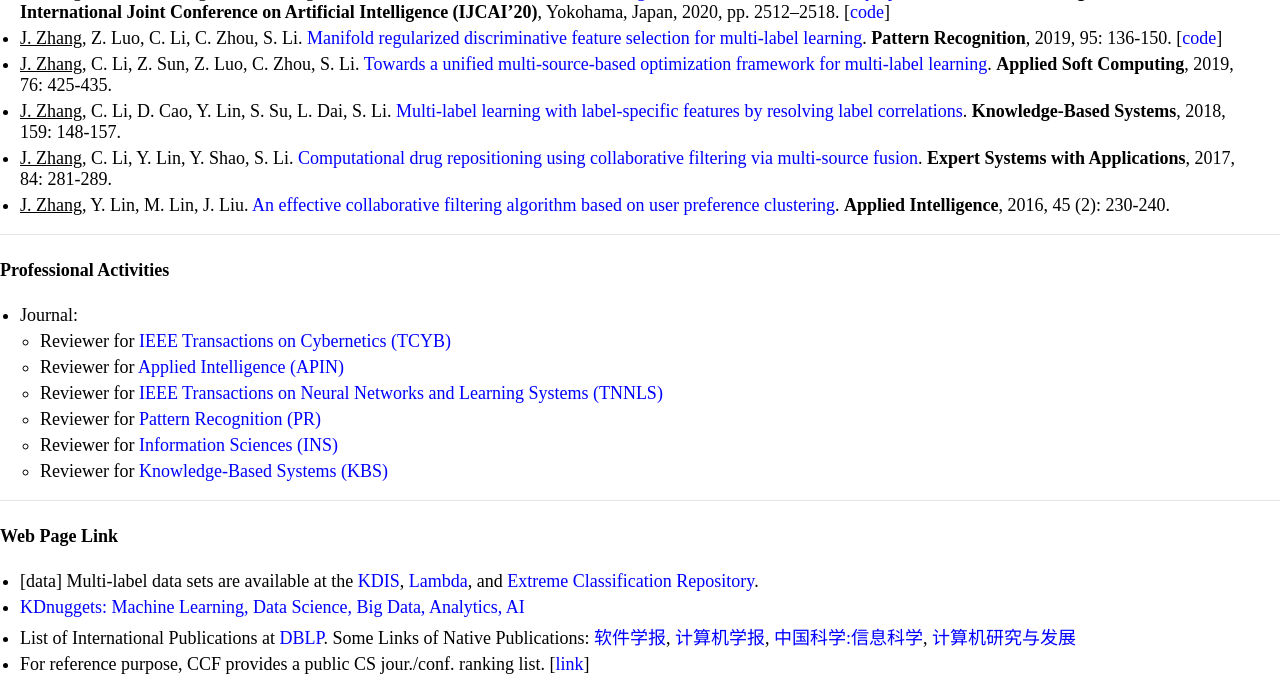
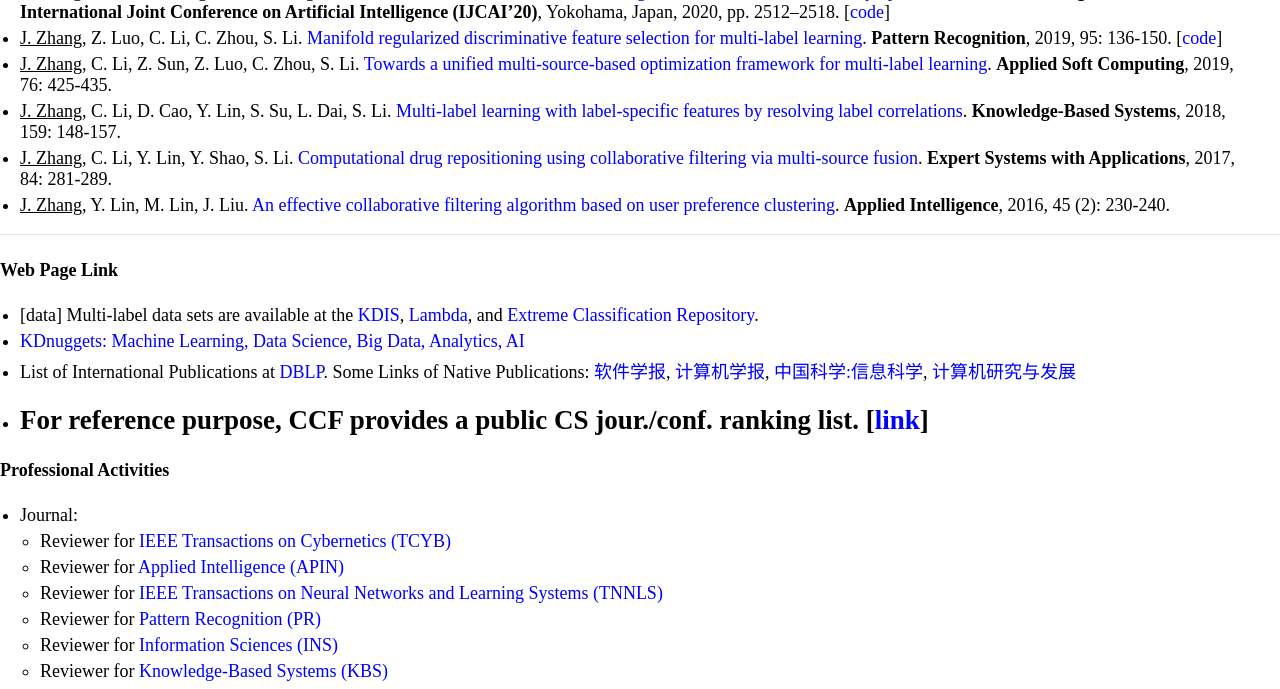
Before and after one commit to jiazhang-ml/jiazhang-ml.github.io, a Jekyll site: the page built from index.md, in a window 1280 px wide and 900 px high, scrolled down 584 px, cut to the strip 0-689 px from the top of the window. Built offline with Jekyll 4.4.1, drawn with Linux system fonts in a browser that asks for light colours; part of the change alters nothing that is shown.

```diff
--- a/index.md
+++ b/index.md
@@ -33,6 +33,13 @@ I am broadly interested in machine learning, data mining, and artificial intelli
 
 ---
 
+#### Web Page Link
+* [data] Multi-label data sets are available at the [KDIS](http://www.uco.es/kdis/mllresources/), [Lambda](http://www.lamda.nju.edu.cn/files/MDDM-expdata.rar), and [Extreme Classification Repository](http://manikvarma.org/downloads/XC/XMLRepository.html).
+* [KDnuggets: Machine Learning, Data Science, Big Data, Analytics, AI](https://www.kdnuggets.com/)
+* List of International Publications at [DBLP](https://dblp.uni-trier.de/db/). Some Links of Native Publications: [软件学报](http://navi.cnki.net/knavi/JournalDetail?pcode=CJFD&pykm=RJXB), [计算机学报](http://navi.cnki.net/knavi/JournalDetail?pcode=CJFD&pykm=JSJX), [中国科学:信息科学](http://navi.cnki.net/knavi/JournalDetail?pcode=CJFD&pykm=PZKX), [计算机研究与发展](http://navi.cnki.net/knavi/JournalDetail?pcode=CJFD&pykm=JFYZ)
+* For reference purpose, CCF provides a public CS jour./conf. ranking list. [[link](https://www.ccf.org.cn/Academic_Evaluation/By_category/)]
+---
+
 #### Professional Activities
 * Journal:
     * Reviewer for [IEEE Transactions on Cybernetics (TCYB)](https://mc.manuscriptcentral.com/cyb-ieee)
@@ -41,11 +48,3 @@ I am broadly interested in machine learning, data mining, and artificial intelli
     * Reviewer for [Pattern Recognition (PR)](https://www.journals.elsevier.com/pattern-recognition/)
     * Reviewer for [Information Sciences (INS)](https://www.journals.elsevier.com/information-sciences)
     * Reviewer for [Knowledge-Based Systems (KBS)](https://www.journals.elsevier.com/knowledge-based-systems)
-
----
-
-#### Web Page Link
-* [data] Multi-label data sets are available at the [KDIS](http://www.uco.es/kdis/mllresources/), [Lambda](http://www.lamda.nju.edu.cn/files/MDDM-expdata.rar), and [Extreme Classification Repository](http://manikvarma.org/downloads/XC/XMLRepository.html).
-* [KDnuggets: Machine Learning, Data Science, Big Data, Analytics, AI](https://www.kdnuggets.com/)
-* List of International Publications at [DBLP](https://dblp.uni-trier.de/db/). Some Links of Native Publications: [软件学报](http://navi.cnki.net/knavi/JournalDetail?pcode=CJFD&pykm=RJXB), [计算机学报](http://navi.cnki.net/knavi/JournalDetail?pcode=CJFD&pykm=JSJX), [中国科学:信息科学](http://navi.cnki.net/knavi/JournalDetail?pcode=CJFD&pykm=PZKX), [计算机研究与发展](http://navi.cnki.net/knavi/JournalDetail?pcode=CJFD&pykm=JFYZ)
-* For reference purpose, CCF provides a public CS jour./conf. ranking list. [[link](https://www.ccf.org.cn/Academic_Evaluation/By_category/)]
```
